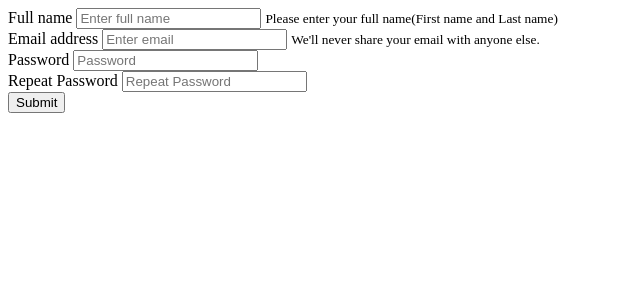
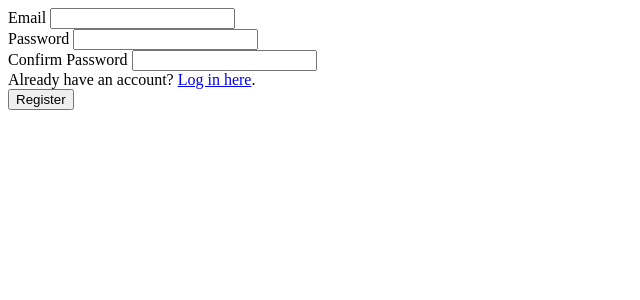
Before and after one commit to Omgyd/Dinner-Tracker, a Flask app: page /register in a window 1280 px wide. Shown: the top 300 px of the page, without its empty margins (0-640 px from the left). Run offline with Flask 2, Linux system fonts and the light colour scheme.

Commit message:
changed register form, added User model, changed register route to be in line with new register form.

```diff
--- a/app/forms.py
+++ b/app/forms.py
@@ -1,6 +1,6 @@
 from flask_wtf import FlaskForm
 from wtforms import StringField, PasswordField, BooleanField, SubmitField
-from wtforms.validators import DataRequired
+from wtforms.validators import DataRequired, InputRequired, Email, Length, EqualTo
 
 
 class LoginForm(FlaskForm):
@@ -8,3 +8,32 @@ class LoginForm(FlaskForm):
     password = PasswordField("Password", validators=[DataRequired()])
     remember_me = BooleanField("Remember Me")
     submit = SubmitField("Sign In")
+
+
+class RegisterForm(FlaskForm):
+    email = StringField("Email", validators=[InputRequired(), Email()])
+
+    password = PasswordField(
+        "Password",
+        validators=[
+            InputRequired(),
+            Length(
+                min=4,
+                max=20,
+                message="Your password must be between 4 and 20 characters long.",
+            ),
+        ],
+    )
+
+    confirm_password = PasswordField(
+        "Confirm Password",
+        validators=[
+            InputRequired(),
+            EqualTo(
+                "password",
+                message="This password did not match the one in the password field.",
+            ),
+        ],
+    )
+
+    submit = SubmitField("Register")
--- a/app/routes.py
+++ b/app/routes.py
@@ -9,7 +9,7 @@ from app.mongo import (
     register_user,
     login_user,
 )
-from app.forms import LoginForm
+from app.forms import LoginForm, RegisterForm
 from app import app
 
 
@@ -47,13 +47,15 @@ def vote():
 
 @app.route("/register", methods=["GET", "POST"])
 def register():
-    if request.method == "POST":
-        username = request.form.get("fullname")
-        email = request.form.get("email")
-        password1 = request.form.get("password1")
-        password2 = request.form.get("password2")
-        register_user(email, username, password1, password2)
-    return render_template("register.html")
+    if session.get('email'):
+        return redirect(url_for("index"))
+
+    form = RegisterForm()
+    if form.validate_on_submit():
+        register_user(form)
+        return redirect(url_for("index"))
+
+    return render_template("register.html", form=form)
 
 
 @app.route("/login", methods=["GET", "POST"])
--- /dev/null
+++ b/app/templates/macros/fields.html
@@ -0,0 +1,11 @@
+{% macro render_text_field(field) %}
+
+<div class="form__group">
+    {{ field.label(class_="form__label") }}
+    {{ field(class_="form__field") }}
+
+    {% for error in field.errors %}
+        <span>{{ error }}</span>
+    {% endfor %}
+</div>
+{% endmacro %}
--- a/app/templates/register.html
+++ b/app/templates/register.html
@@ -1,4 +1,6 @@
+{% from "macros/fields.html" import render_text_field %}
 {% extends 'layout.html' %}
+
 
 {% block body_block %}
   {% with messages = get_flashed_messages() %}
@@ -10,32 +12,22 @@
       </ul>
     {% endif %}
     {% endwith %}
+    <form name="register" method="post" novalidate class="form">
+    <div class="form__container">
+      {{ form.hidden_tag() }}
 
+      {{ render_text_field(form.email) }}
+      {{ render_text_field(form.password) }}
+      {{ render_text_field(form.confirm_password) }}
 
-<form action="" method="post">
-    <div class="form-group">
-        <label for="Fullname">Full name</label>
-        <input name="fullname" class="form-control" id="inputFullName" aria-describedby="emailHelp" placeholder="Enter full name">
-        <small id="fullName" class="form-text text-muted">Please enter your full name(First name and Last name)</small>
+      <span class="form__small">
+          Already have an account? <a href="#" class="form__link">Log in here</a>.
+      </span>
+
+      <div>
+          {{ form.submit(class_="button button--form") }}
+      </div>
   </div>
-  <div class="form-group">
-        <label for="InputEmail">Email address</label>
-        <input name="email" class="form-control" id="InputEmail"  placeholder="Enter email">
-        <small id="emailHelp" class="form-text text-muted">We'll never share your email with anyone else.</small>
-  </div>
-  <div class="form-group">
-    <label for="InputPassword">Password</label>
-    <input type="password" name="password1" class="form-control" id="InputPassword" placeholder="Password">
-  </div>
-
-    <div class="form-group">
-    <label for="InputPassword2">Repeat Password</label>
-    <input type="password" name="password2" class="form-control" id="InputPassword2" placeholder="Repeat Password">
-
-    </div>
-  <button type="submit" class="btn btn-primary">Submit</button>
-
-
 </form>
 
 {% endblock %}
```
Also changed, not shown: app/models.py (added, +7 -0 lines), app/mongo.py (+14 -13 lines), 1 other file.
